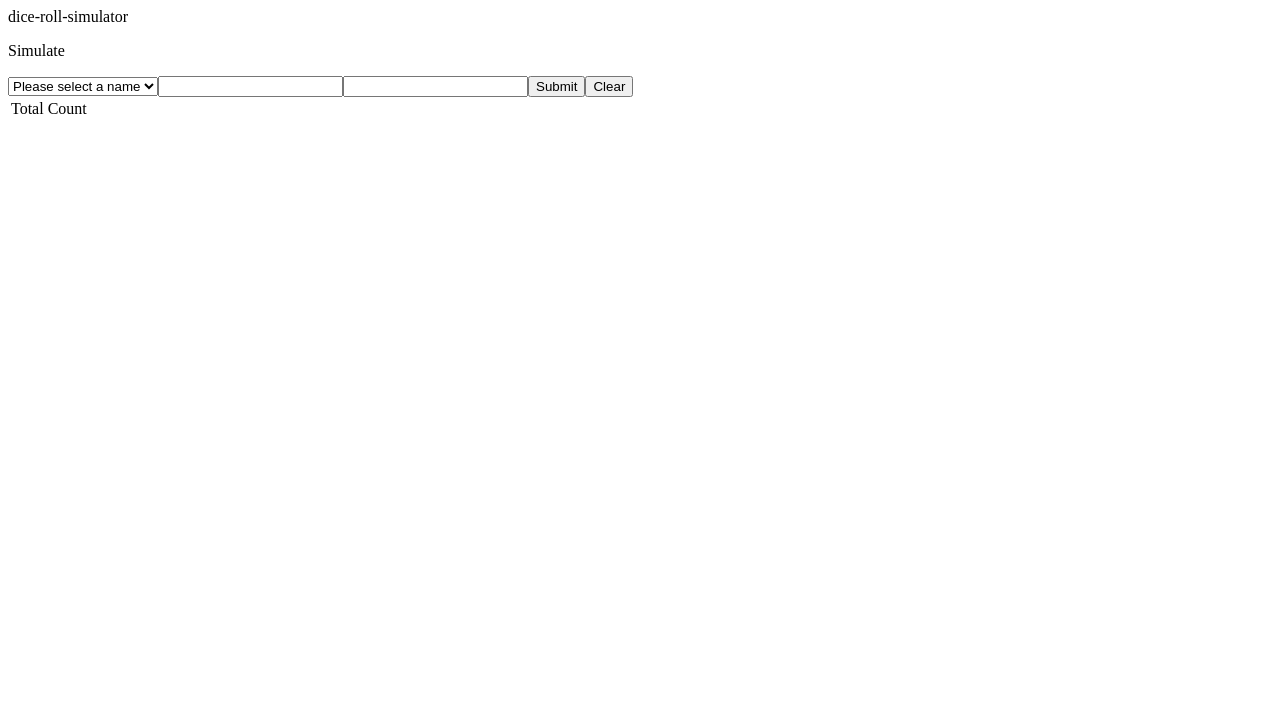
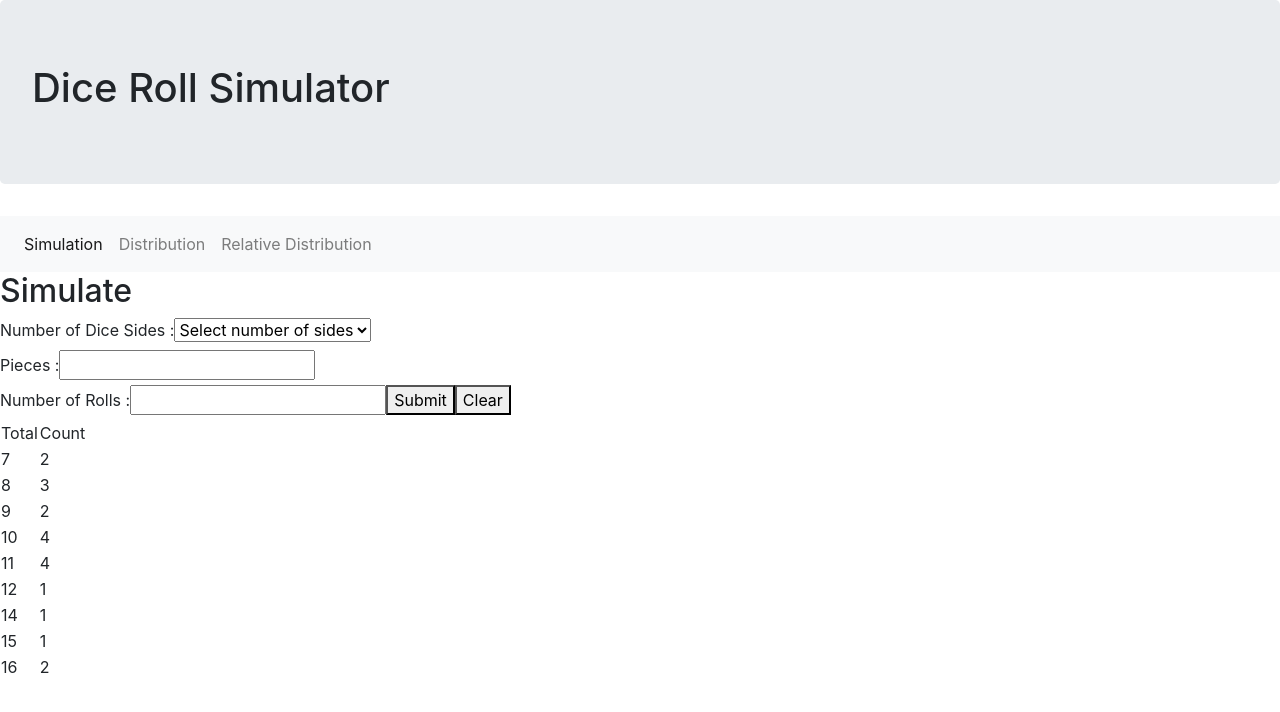
Before and after one commit to couchcamote/dice-roll-simulator-web, an Angular app: page / in a window 1280 px wide. Shown: the top 712 px of the page. Built offline with nearby package versions, Linux system fonts and the light colour scheme.

Commit message:
Added componets and css

```diff
--- a/src/app/app.component.html
+++ b/src/app/app.component.html
@@ -7,7 +7,27 @@
 <!-- * * * * * * * * * * * * * * * * * * * * * * * * * * * * * * * -->
 <!-- * * * * * * * * * * End of Placeholder * * * * * * * * * * * -->
 <!-- * * * * * * * * * * * * * * * * * * * * * * * * * * * * * * * -->
+<link href="https://maxcdn.bootstrapcdn.com/bootstrap/4.0.0/css/bootstrap.min.css" rel="stylesheet">
 
-{{title}}
+<div class="jumbotron">
+  <h1>{{title}}</h1>
+</div>
+<nav class="navbar navbar-expand-lg navbar-light bg-light">
+  <div class="collapse navbar-collapse" id="navbarSupportedContent">
+    <ul class="navbar-nav mr-auto">
+      <li class="nav-item active">
+        <a class="nav-link" href="#">Simulation <span class="sr-only">(current)</span></a>
+      </li>
+      <li class="nav-item">
+        <a class="nav-link" href="#">Distribution</a>
+      </li>
+      <li class="nav-item">
+        <a class="nav-link" href="#">Relative Distribution</a>
+      </li>
+
+
+    </ul>
+  </div>
+</nav>
 <app-simulate></app-simulate>
 <router-outlet></router-outlet>
--- a/src/app/app.component.ts
+++ b/src/app/app.component.ts
@@ -6,5 +6,5 @@ import { Component } from '@angular/core';
   styleUrls: ['./app.component.css']
 })
 export class AppComponent {
-  title = 'dice-roll-simulator';
+  title = 'Dice Roll Simulator';
 }
--- a/src/app/app.module.ts
+++ b/src/app/app.module.ts
@@ -4,6 +4,7 @@ import { NgModule } from '@angular/core';
 import { AppRoutingModule } from './app-routing.module';
 import { AppComponent } from './app.component';
 import { SimulateComponent } from './simulate/simulate.component';
+import { SimulationService } from './simulation.service';
 
 @NgModule({
   declarations: [
@@ -14,7 +15,7 @@ import { SimulateComponent } from './simulate/simulate.component';
     BrowserModule,
     AppRoutingModule
   ],
-  providers: [],
+  providers: [SimulationService],
   bootstrap: [AppComponent]
 })
 export class AppModule { }
--- a/src/app/simulate/simulate.component.html
+++ b/src/app/simulate/simulate.component.html
@@ -1,8 +1,9 @@
 <div>
-  <p>Simulate</p>
-<form>
-  <select name="side" id="side">
-    <option value="" disabled="disabled" selected="selected">Please select a name</option>
+  <h2>Simulate</h2>
+<form name="form" (ngSubmit)="onSubmit()">
+  <label>Number of Dice Sides :</label>
+  <select name="side" id="side" ngModel>
+    <option value="" disabled="disabled" selected="selected">Select number of sides</option>
     <option value="4">4</option>
     <option value="6">6</option>
     <option value="8">8</option>
@@ -11,8 +12,12 @@
     <option value="20">20</option>
     <option value="100">100</option>
 </select>
-  <input type="number" id="piece" value="Piece"/>
-  <input type="number" id="roll" value="Roll"/>
+<br/>
+  <label>Pieces :</label>
+  <input type="number" name="piece" id="piece" value="Piece" ngModel/>
+  <br/>
+  <label>Number of Rolls :</label>
+  <input type="number" name="roll" id="roll" value="Roll" ngModel/>
 
   <button type="submit">Submit</button>
   <button type="reset">Clear</button>
@@ -23,9 +28,9 @@
       <td>Count</td>
     </thead>
     <tbody>
-      <tr *ngFor="let total of totals">
-        <td>{{total.total}}</td>
-        <td>{{total.count}}</td>
+      <tr *ngFor="let t of totals">
+        <td>{{t.total}}</td>
+        <td>{{t.count}}</td>
       </tr>
 
 
--- a/src/app/simulate/simulate.component.ts
+++ b/src/app/simulate/simulate.component.ts
@@ -1,4 +1,5 @@
 import { Component, OnInit } from '@angular/core';
+import { SimulationService } from '../simulation.service';
 
 @Component({
   selector: 'app-simulate',
@@ -6,12 +7,22 @@ import { Component, OnInit } from '@angular/core';
   styleUrls: ['./simulate.component.css']
 })
 export class SimulateComponent implements OnInit {
-  i = 0;
-  totals = [];
+  totals;
+  roll;
+  side;
+  piece;
 
-   constructor() { }
+   constructor(private simulationService: SimulationService) {
+     this.totals = this.simulationService.getTotalsList();
+    }
 
   ngOnInit() {
+
+  }
+
+  onSubmit() {
+    alert("XX"+ this.piece);
+    console.log("FORM SUBMIT" + this.piece);
   }
 
 
--- a/src/app/simulation.service.ts
+++ b/src/app/simulation.service.ts
@@ -5,52 +5,61 @@ import { Injectable } from '@angular/core';
 })
 export class SimulationService {
 
-  constructor() { }
-
-  result = {
-    "dto": null,
-    "text": null,
-    "list": [
+  response =  {
+    dto: null,
+    text: null,
+    list: [
       {
-        "total": 7,
-        "count": 2
+        total: 7,
+        count: 2
       },
       {
-        "total": 8,
-        "count": 3
+        total: 8,
+        count: 3
       },
       {
-        "total": 9,
-        "count": 2
+        total: 9,
+        count: 2
       },
       {
-        "total": 10,
-        "count": 4
+        total: 10,
+        count: 4
       },
       {
-        "total": 11,
-        "count": 4
+        total: 11,
+        count: 4
       },
       {
-        "total": 12,
-        "count": 1
+        total: 12,
+        count: 1
       },
       {
-        "total": 14,
-        "count": 1
+        total: 14,
+        count: 1
       },
       {
-        "total": 15,
-        "count": 1
+        total: 15,
+        count: 1
       },
       {
-        "total": 16,
-        "count": 2
+        total: 16,
+        count: 2
       }
     ],
-    "message": "Success",
-    "status": "SUCCESS"
+    message: 'Success',
+    status: 'SUCCESS'
   };
+
+  totals = this.response.list;
+
+  constructor() {
+
+  }
+
+  getTotalsList(){
+    return this.totals;
+  }
+
 
 
 }
```
